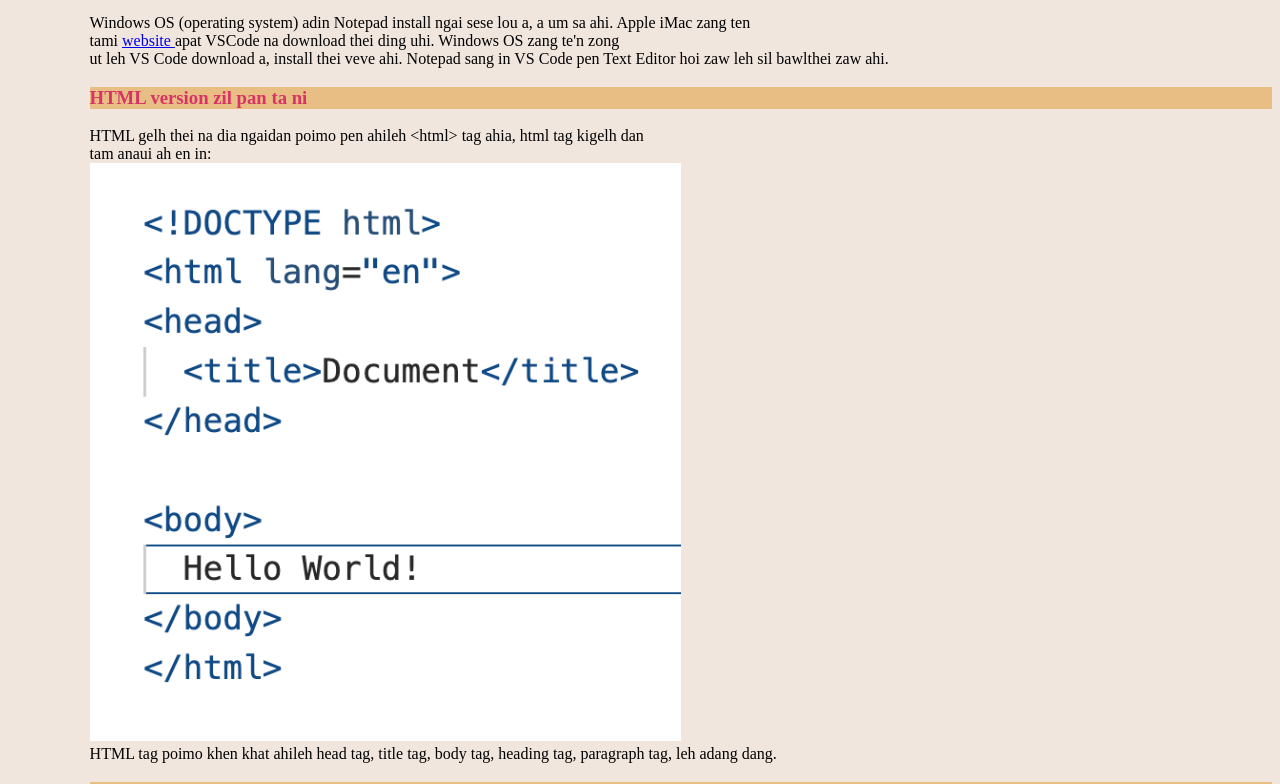
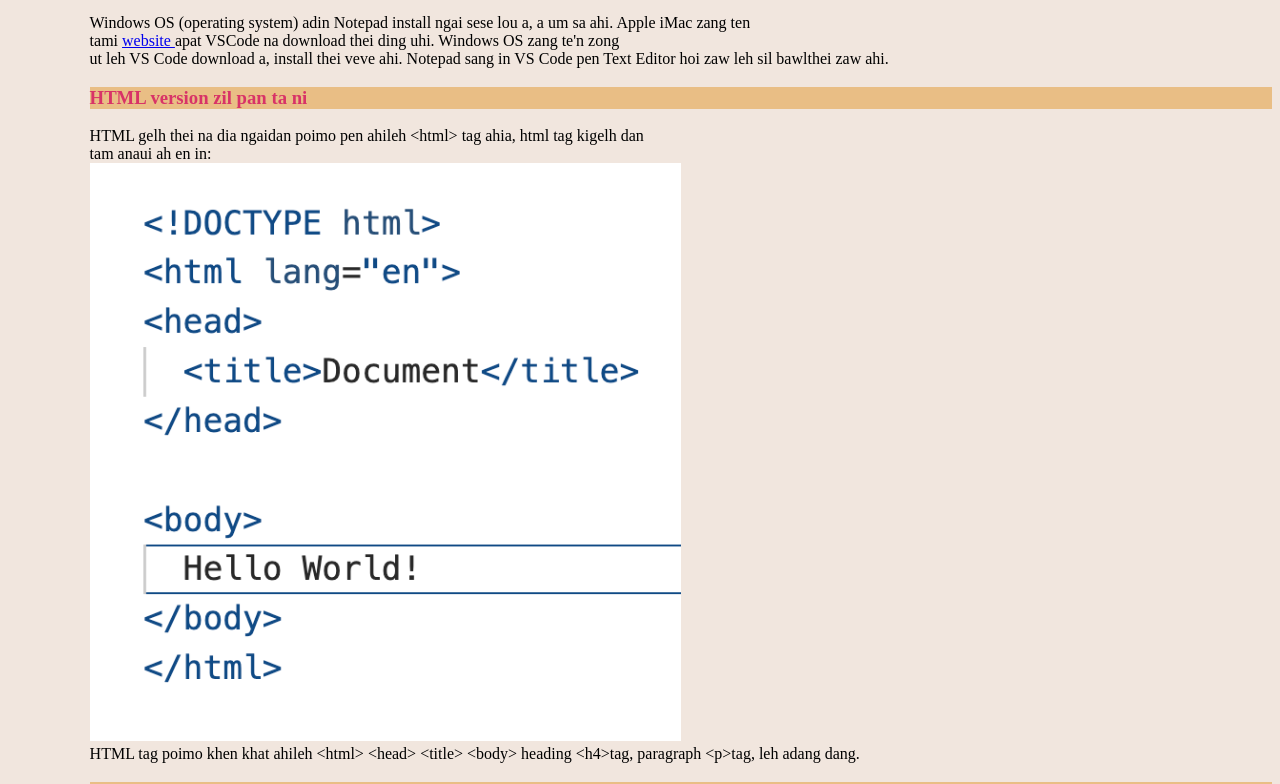
Before and after one commit to galtjh/galtjh, a plain HTML site: page index.html in a window 1280 px wide. Shown: the part 552-1336 px from the top of the page. Drawn offline with Linux system fonts and the light colour scheme.

Commit message:
Update index.html

```diff
--- a/index.html
+++ b/index.html
@@ -52,7 +52,7 @@
       <img id="screen" src="html-screenshot.png" alt="Screen shot of html5 structure">
     <br>
       HTML tag poimo khen khat ahileh
-      head tag, title tag, body tag, heading tag, paragraph tag, leh adang dang.
+      &lt;html&gt; &lt;head&gt; &lt;title&gt; &lt;body&gt; heading &lt;h4&gt;tag, paragraph &lt;p&gt;tag, leh adang dang.
     </p>
 
     <h3 id="sec_head">HTML Headings</h3>
```
